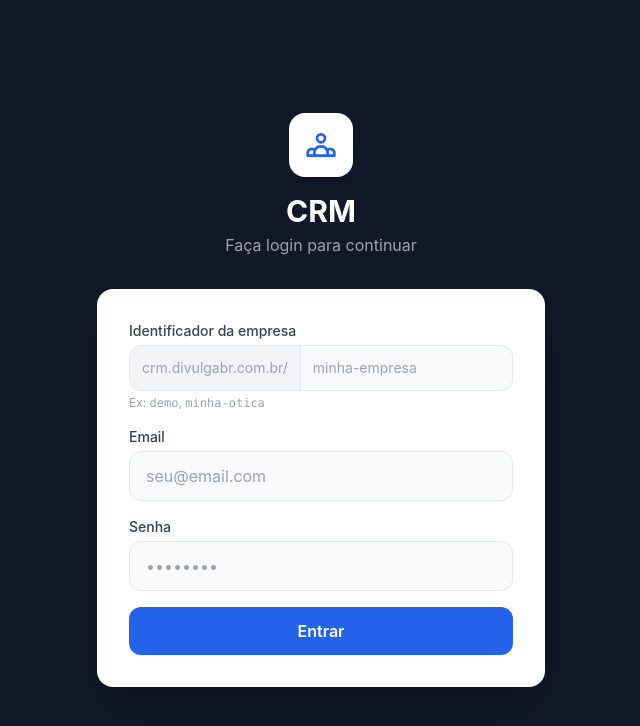
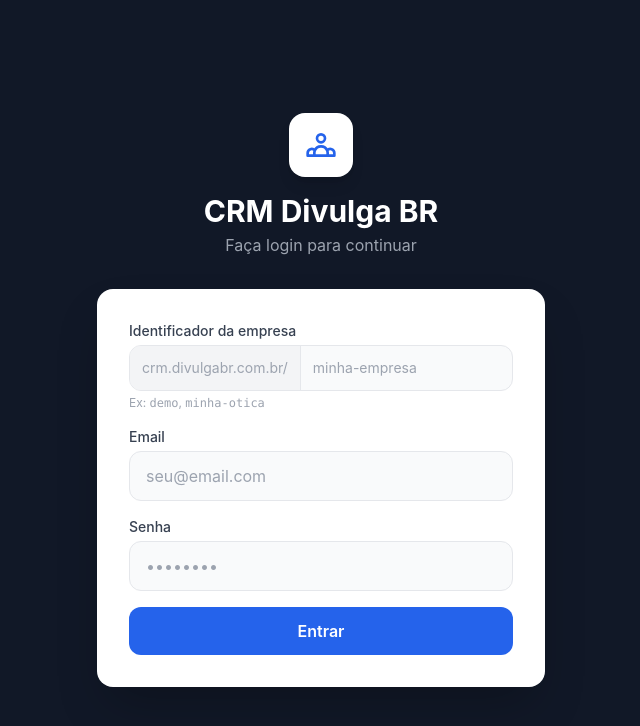
Before and after one commit to rjsmarquesti/crm-simples, a React (Vite) app in the folder frontend/: page /login in a window 1280 px wide. Shown: the top 726 px of the page, without its empty margins (319-959 px from the left). Built offline with nearby package versions, Linux system fonts and the light colour scheme.

Commit message:
feat: rebrand para CRM Divulga BR

```diff
--- a/frontend/index.html
+++ b/frontend/index.html
@@ -3,7 +3,7 @@
   <head>
     <meta charset="UTF-8" />
     <meta name="viewport" content="width=device-width, initial-scale=1.0" />
-    <title>CRM Simples</title>
+    <title>CRM Divulga BR</title>
   </head>
   <body>
     <div id="root"></div>
--- a/frontend/src/pages/Login.jsx
+++ b/frontend/src/pages/Login.jsx
@@ -50,7 +50,7 @@ export default function Login() {
                 d="M17 20h5v-2a3 3 0 00-5.356-1.857M17 20H7m10 0v-2c0-.656-.126-1.283-.356-1.857M7 20H2v-2a3 3 0 015.356-1.857M7 20v-2c0-.656.126-1.283.356-1.857m0 0a5.002 5.002 0 019.288 0M15 7a3 3 0 11-6 0 3 3 0 016 0z" />
             </svg>
           </div>
-          <h1 className="text-3xl font-bold text-white">CRM</h1>
+          <h1 className="text-3xl font-bold text-white">CRM Divulga BR</h1>
           <p className="text-gray-400 mt-1">Faça login para continuar</p>
         </div>
 
--- a/frontend/src/pages/admin/AdminLogin.jsx
+++ b/frontend/src/pages/admin/AdminLogin.jsx
@@ -73,7 +73,7 @@ export default function AdminLogin() {
             </button>
           </form>
         </div>
-        <p className="text-center text-slate-600 text-xs mt-4">Divulga BR — Sistema de CRM</p>
+        <p className="text-center text-slate-600 text-xs mt-4">Divulga BR — CRM Divulga BR</p>
       </div>
     </div>
   );
```
